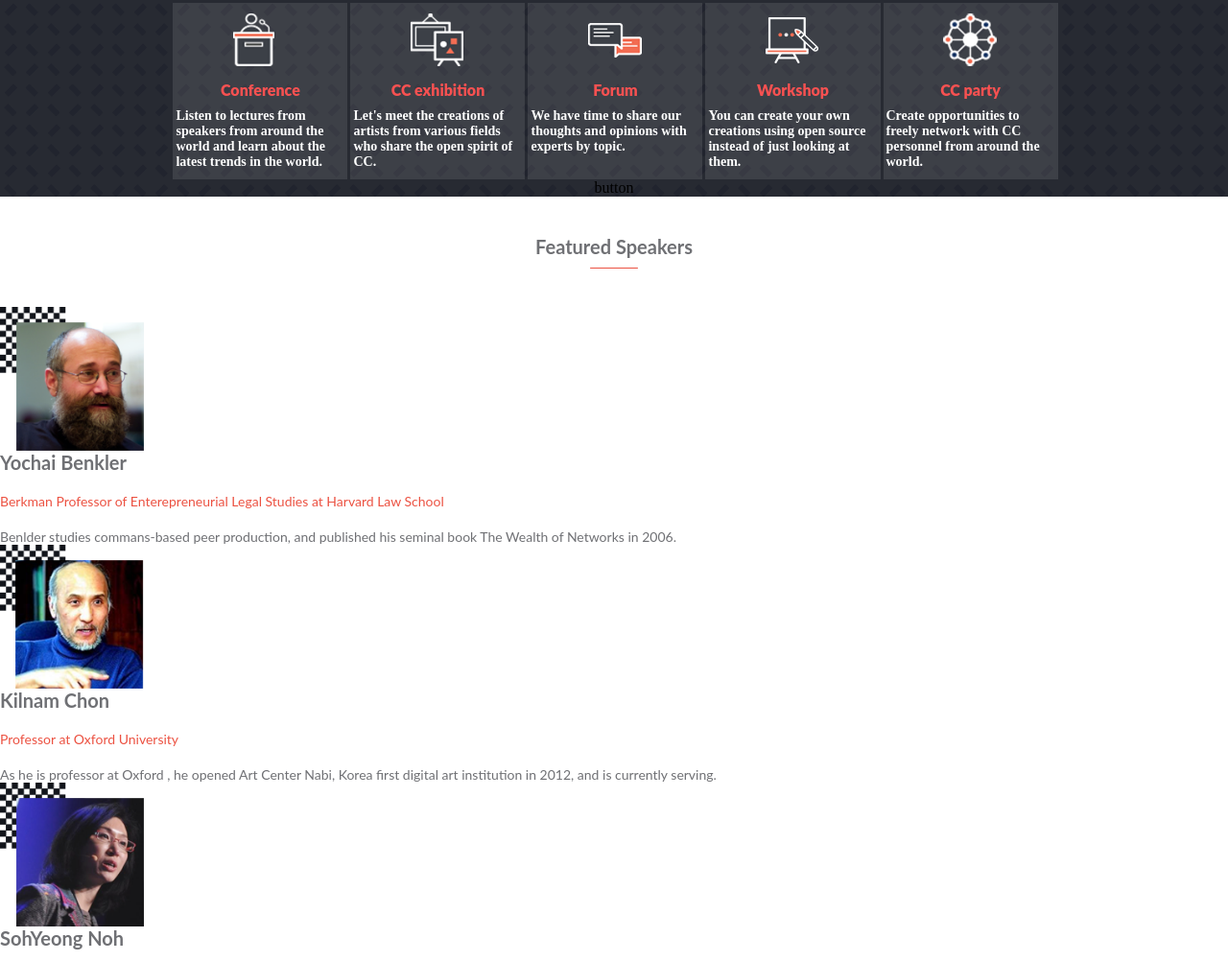
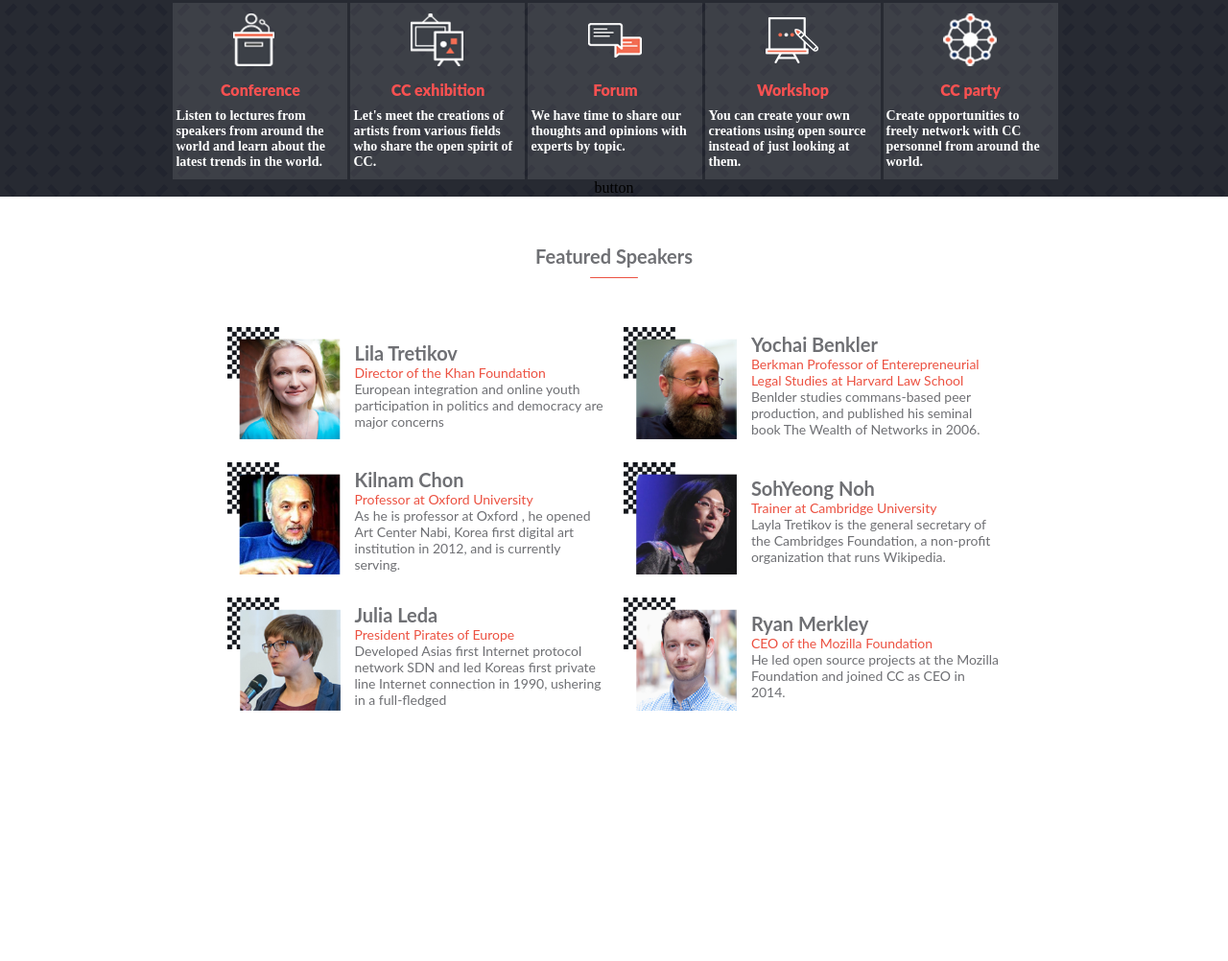
Before and after one commit to UREYPRICE/microVerseCapStoneProject, a plain HTML site: page index.html in a window 1280 px wide. Shown: the part 735-1737 px from the top of the page at 96% size. After the commit the page ends 1500 px from the top, so only its background shows below. Drawn offline with Linux system fonts and the light colour scheme.

Commit message:
Added style to desktop speaker view

```diff
--- a/style.css
+++ b/style.css
@@ -151,8 +151,59 @@ ul {
 .nav-display-desktop{
   display: none;
 }
+.speakers-section {
+  display: flex;
+  justify-content: center;
+  align-items: center;
+  flex-direction: column;
+  flex-wrap: wrap;
+  row-gap: 20px;
+  padding: 20px;
+}
+
+.speakers-section article {
+  display: flex;
+  column-gap: 15px;
+}
+
+.img-div img {
+  width: 100%;
+}
 
 .spearker-h {
+  text-align: center;
+  width: 100%;
+}
+
+.info-div {
+  display: flex;
+  flex-direction: column;
+  justify-content: center;
+  align-items: flex-start;
+  width: 100%;
+}
+
+.info-div > h2 {
+  font-family: 'Lato', sans-serif;
+  font-size: 20px;
+  font-weight: 700;
+  color: rgb(111, 112, 116);
+}
+.info-div > h3 {
+  font-family: 'Lato', sans-serif;
+  font-size: 12px;
+  font-weight: 400;
+  color: rgb(236, 82, 66);
+}
+
+.info-div > p {
+  font-family: 'Lato', sans-serif;
+  font-size: 12px;
+  color: rgb(111, 112, 116);
+}
+
+
+/* .spearker-h {
   margin: 40px;
   text-align: center;
 }
@@ -181,7 +232,7 @@ column-gap: 10px;
   flex-direction: column;
   justify-content: flex-start;
   gap: 20px;
-}
+} */
 
 .info-div > h2{
   font-family: "Lato", sans-serif;
@@ -390,7 +441,48 @@ justify-content: flex-start;
   opacity: 0.9;
 }
 
+.speakers-section {
+  display: grid;
+  grid-template-columns: 1fr 2fr 2fr 1fr;
+  grid-template-rows: 1fr 1fr 1fr 1fr;
+  column-gap: 20px;
+  height: 70vh;
+}
 
+.spearker-h {
+  grid-column: 1 / 5;
+  grid-row: 1 / 2;
+}
+
+.speakers-section article {
+  grid-column: 2 / 3;
+  grid-row: 2 / 3;
+}
+
+.speakers-section article:nth-child(2) {
+  grid-column: 3 / 4;
+  grid-row: 2 / 3;
+}
+
+.speakers-section article:nth-child(3) {
+  grid-column: 2 / 3;
+  grid-row: 3 / 4;
+}
+
+.speakers-section article:nth-child(4) {
+  grid-column: 3 / 4;
+  grid-row: 3 / 4;
+}
+
+.speakers-section article:nth-child(5) {
+  grid-column: 2 / 3;
+  grid-row: 4 / 5;
+}
+
+.speakers-section article:last-child {
+  grid-column: 3 / 4;
+  grid-row: 4 / 5;
+}
 
 
 }
```
